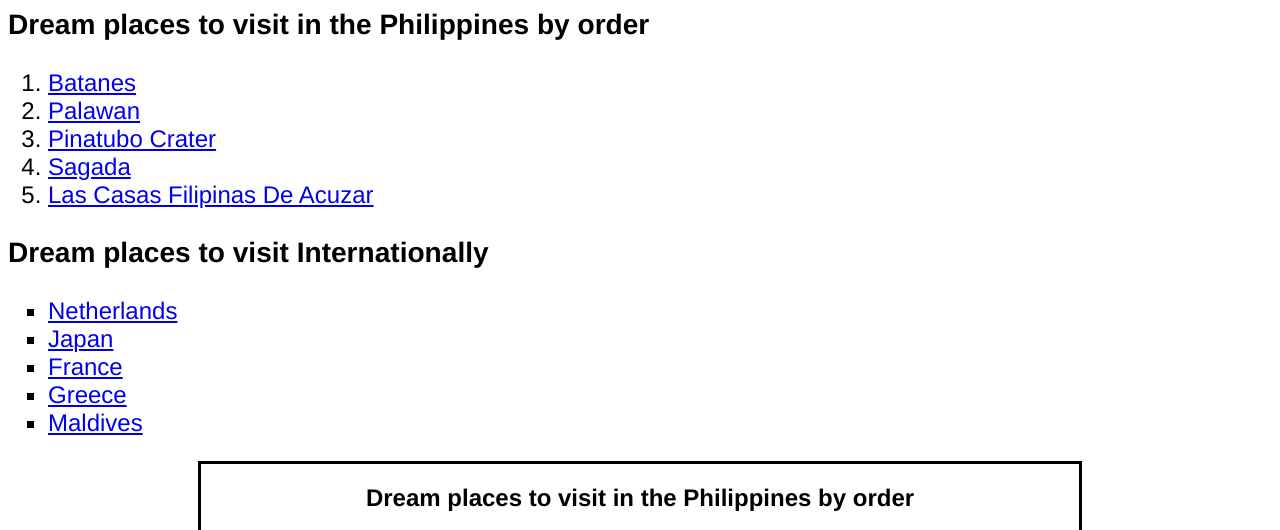
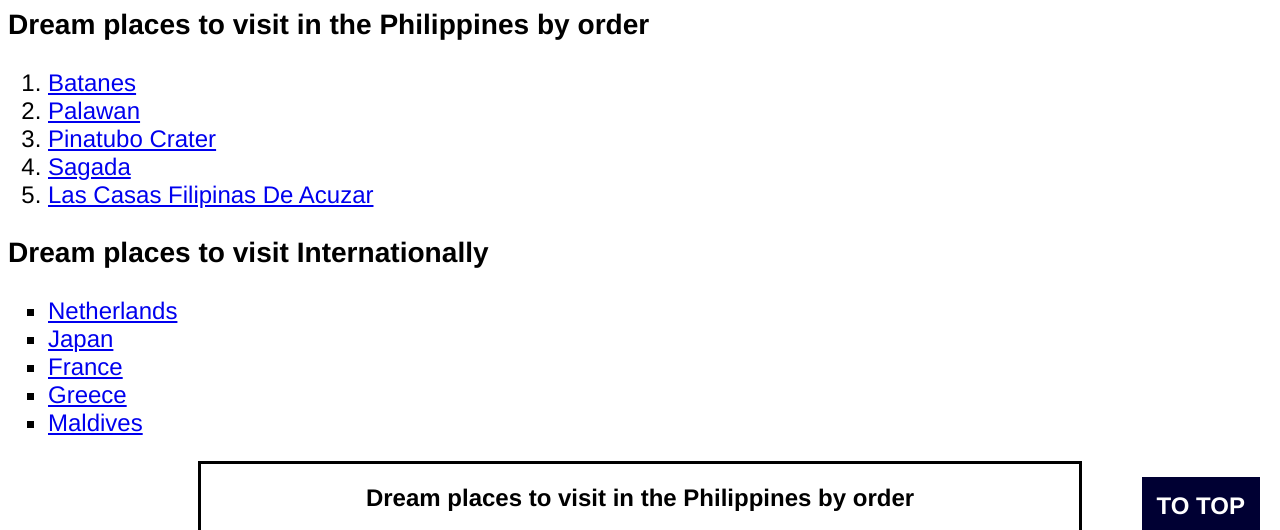
Before and after one commit to BlooRage/PA1Mendoza, a plain HTML site: page index.html in a window 1280 px wide. Shown: the part 245-775 px from the top of the page. Drawn offline with Linux system fonts and the light colour scheme.

Commit message:
Update index.html

```diff
--- a/index.html
+++ b/index.html
@@ -45,6 +45,9 @@
             font-weight: bold;
             text-decoration: none;
             padding: 15px;
+            position:fixed;
+            bottom: 20px;
+            right: 20px;
         }
 
         .top a:hover{
```
